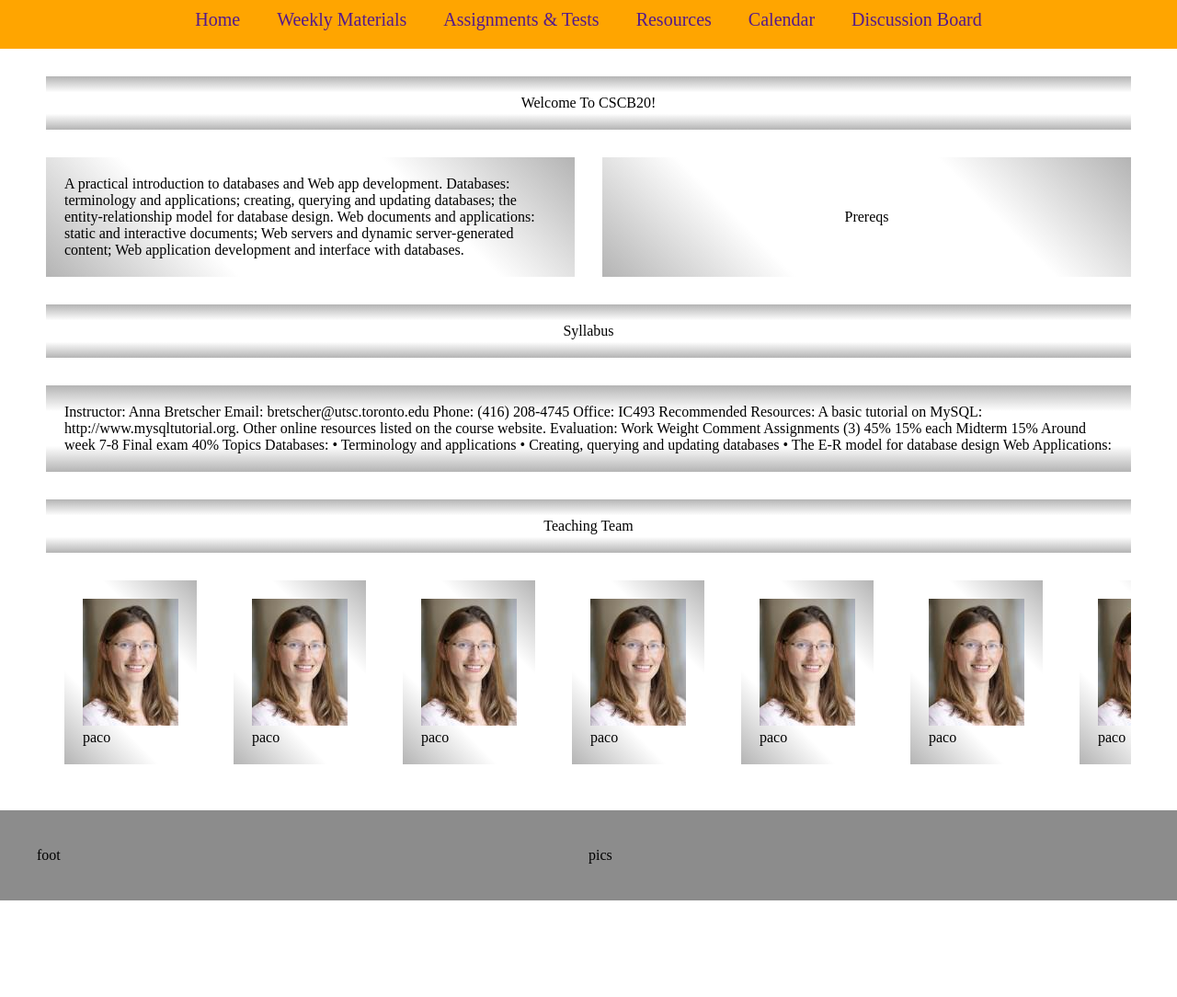
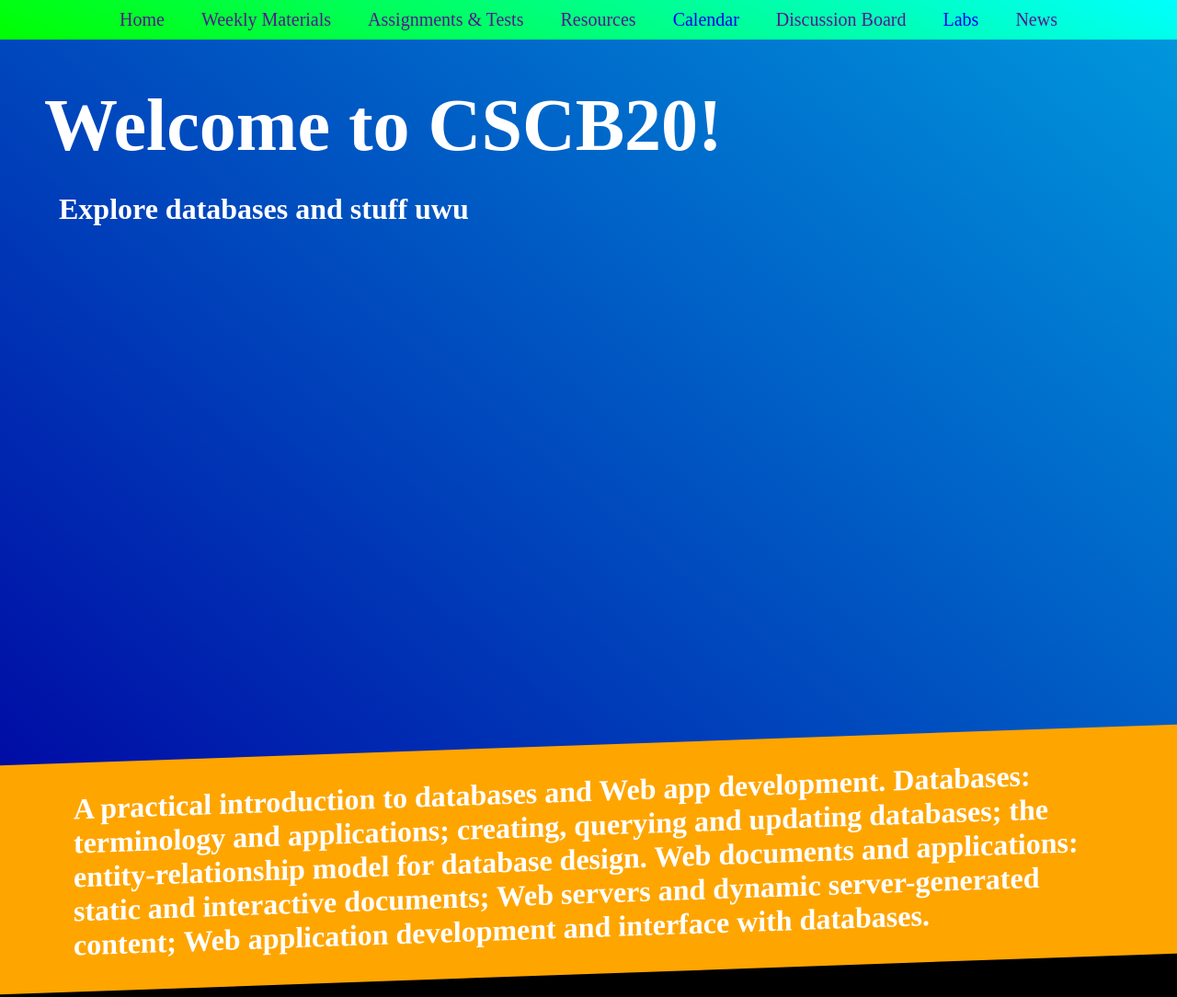
Before and after one commit to hpnrep6/CSCB20, a plain HTML site: page src/index.html in a window 1280 px wide. Shown: the top 1084 px of the page at 92% size. Before the commit the page ends 979 px from the top, so only its background shows below. Drawn offline with Linux system fonts and the light colour scheme.

Commit message:
Create new theme for home

```diff
--- a/src/index.html
+++ b/src/index.html
@@ -11,100 +11,34 @@
       <a class="header-element" href="">Weekly Materials</a>
       <a class="header-element" href="">Assignments & Tests</a>
       <a class="header-element" href="">Resources</a>
-      <a class="header-element" href="">Calendar</a>
+      <a class="header-element" href="calendar.html">Calendar</a>
       <a class="header-element" href="">Discussion Board</a>
+      <a class="header-element" href="labs.html">Labs</a>
+      <a class="header-element" href="">News</a>
     </div>
-    <div class="content">
 
 
-      <div id="course-title" class="span-tile">
-        <div>Welcome To CSCB20!</div>
-      </div>
+    <div class="welcome">
+        <h1>Welcome to CSCB20!</h1>
+        <h2>Explore databases and stuff uwu</h2>
+    </div>
 
+    <div class="rel">
+      <slant class="slant">
+        <h3>
+          A practical introduction to databases and Web app development. Databases: terminology and applications; creating, querying and updating databases; the entity-relationship model for database design. Web documents and applications: static and interactive documents; Web servers and dynamic server-generated content; Web application development and interface with databases.
+        </h3>
+      </slant>
+    </div>
 
-      <div id="course-desc" class="span-tile">
-        <div class="span-subtile">
-          A practical introduction to databases and Web
-          app development. Databases: terminology and
-          applications; creating, querying and updating
-          databases; the entity-relationship model for
-          database design. Web documents and
-          applications: static and interactive documents;
-           Web servers and dynamic server-generated
-           content; Web application development and
-           interface with databases.
-        </div>
-        <div class="span-subtile">
-          Prereqs
-        </div>
-      </div>
+    <div class="prereq">
+      <h3>
+        Prerequisite Some experience with programming in an imperative language such as Python, Java or C.
+        <br>
+        Exclusion This course may not be taken after - or concurrently with - any C- or D-level CSC course.
+      </h3>
+    </div>
 
-
-      <div id="syllabus-title" class="span-tile">
-        <div>Syllabus</div>
-      </div>
-
-      <div id="syllabus" class="span-tile">
-        Instructor: Anna Bretscher Email: bretscher@utsc.toronto.edu
-        Phone: (416) 208-4745 Office: IC493
-        Recommended Resources:
-        A basic tutorial on MySQL: http://www.mysqltutorial.org.
-        Other online resources listed on the course website.
-        Evaluation:
-        Work Weight Comment
-        Assignments (3) 45% 15% each
-        Midterm 15% Around week 7-8
-        Final exam 40%
-        Topics
-        Databases:
-        • Terminology and applications
-        • Creating, querying and updating databases
-        • The E-R model for database design
-        Web Applications:
-      </div>
-
-
-      <div id="prof-title" class="span-tile">
-        <div>Teaching Team</div>
-      </div>
-
-      <div id="teach-cont">
-          <div class="teach-subtile">
-            <img src="static/images/Anna_Bretscher.jpg">
-            <br>paco
-          </div>
-
-          <div class="teach-subtile">
-            <img src="static/images/Anna_Bretscher.jpg">
-            <br>paco
-          </div>
-
-          <div class="teach-subtile">
-            <img src="static/images/Anna_Bretscher.jpg">
-            <br>paco
-          </div>
-
-          <div class="teach-subtile">
-            <img src="static/images/Anna_Bretscher.jpg">
-            <br>paco
-          </div>
-
-          <div class="teach-subtile">
-            <img src="static/images/Anna_Bretscher.jpg">
-            <br>paco
-          </div>
-
-          <div class="teach-subtile">
-            <img src="static/images/Anna_Bretscher.jpg">
-            <br>paco
-          </div>
-
-          <div class="teach-subtile">
-            <img src="static/images/Anna_Bretscher.jpg">
-            <br>paco
-          </div>
-      </div>
-    </div>
     <div class="footer">
       <div>
         foot
--- a/src/static/css/content.css
+++ b/src/static/css/content.css
@@ -1,57 +1,57 @@
-html {
+body {
     overflow-x: hidden;
+    width: 100%;
 }
 
-.content {
-    width: calc(100% - 100px);
-    margin: 0 50px;
+.welcome h1 {
+    font-size: 5rem;
+    padding-top: 3rem;
+    padding-left: 3rem;
+    color: white;
+    margin: 0;
 }
 
-.span-tile {
-    margin: 30px 0;
-    padding: 20px 20px;
-    align-items: center;
-    display: flex;
-    justify-content: center;
-    background: linear-gradient(rgb(180, 180, 180) 0%, white 30%, white 70%, rgb(180, 180, 180) 100%);
+.welcome h2 {
+    font-size: 2rem;
+    color: white;
+    padding-left: 4rem;
 }
 
-#course-desc {
-    display: grid !important;
-    grid-template-columns: calc(50% - 15px) calc(50% - 15px);
-    grid-column-gap: 30px;
-    padding: 0 !important;
-    background: none !important;
+.welcome {
+    background: linear-gradient(40deg, rgb(0, 0, 160) 0%, rgb(0, 150, 220) 100%);
+    height: 120vh;
 }
 
-@media (max-width: 600px) {
-    #course-desc {
-        grid-template-columns: 100%;
-        grid-row-gap: 30px;
-    }
+h3 {
+    color: white;
+    font-size: 2rem;
 }
 
-.span-subtile {
-    padding: 20px 20px;
-    align-items: center;
-    display: flex;
-    justify-content: center;
-    height: calc(100% - 40px);
-    background: linear-gradient(45deg, rgb(180, 180, 180) 0%, white 30%, white 70%, rgb(180, 180, 180) 100%);
+.rel {
+    position: relative;
 }
 
-#teach-cont {
-    width: 100%;
-    overflow-x: auto;
-    display: inline-flex;
+.slant {
+    background-color: orange;
+    height: fit-content;
+    transform: skewY(-2deg) translateY(7vh);
+    bottom: 0;
+    position: absolute;
+    z-index: 20;
+    padding-right: 5em;
+    padding-left: 5em;
 }
 
-.teach-subtile {
-    padding: 20px 20px;
-    margin: 0 20px;
-    align-items: center;
-    justify-content: center;
-    height: calc(100% - 40px);
-    width: fit-content;
-    background: linear-gradient(45deg, rgb(180, 180, 180) 0%, white 30%, white 70%, rgb(180, 180, 180) 100%);
+.prereq {
+    background-color: black;
+    height: fit-content;
+    transform: skewY(2deg);
+    padding-top: 9rem;
+    padding-bottom: 3rem;
+    padding-right: 5em;
+    padding-left: 5em;
 }
+
+.prereq h3 {
+    color: white;
+}
--- a/src/static/css/style.css
+++ b/src/static/css/style.css
@@ -6,12 +6,12 @@ body {
 .header {
     display: flex;
     flex-direction: horizontal;
-    background-color: orange;
+    background: linear-gradient(23deg, rgb(0, 255, 0) 0%, rgb(0, 255, 255) 100%);
     position: sticky;
     top: 0;
     left: 0;
     width: fit-content;
-    padding-bottom: 10px;
+    padding-bottom: 0;
     padding-right: 5px;
     z-index: 500;
     align-items: center;
@@ -25,8 +25,13 @@ body {
     padding: 10px 20px;
     text-decoration: none;
     font-size: 20px;
+    height: 100%;
     align-items: center;
     align-self: center;
+}
+
+.header-element:hover {
+    background-color: white;
 }
 
 /* .content {
```
